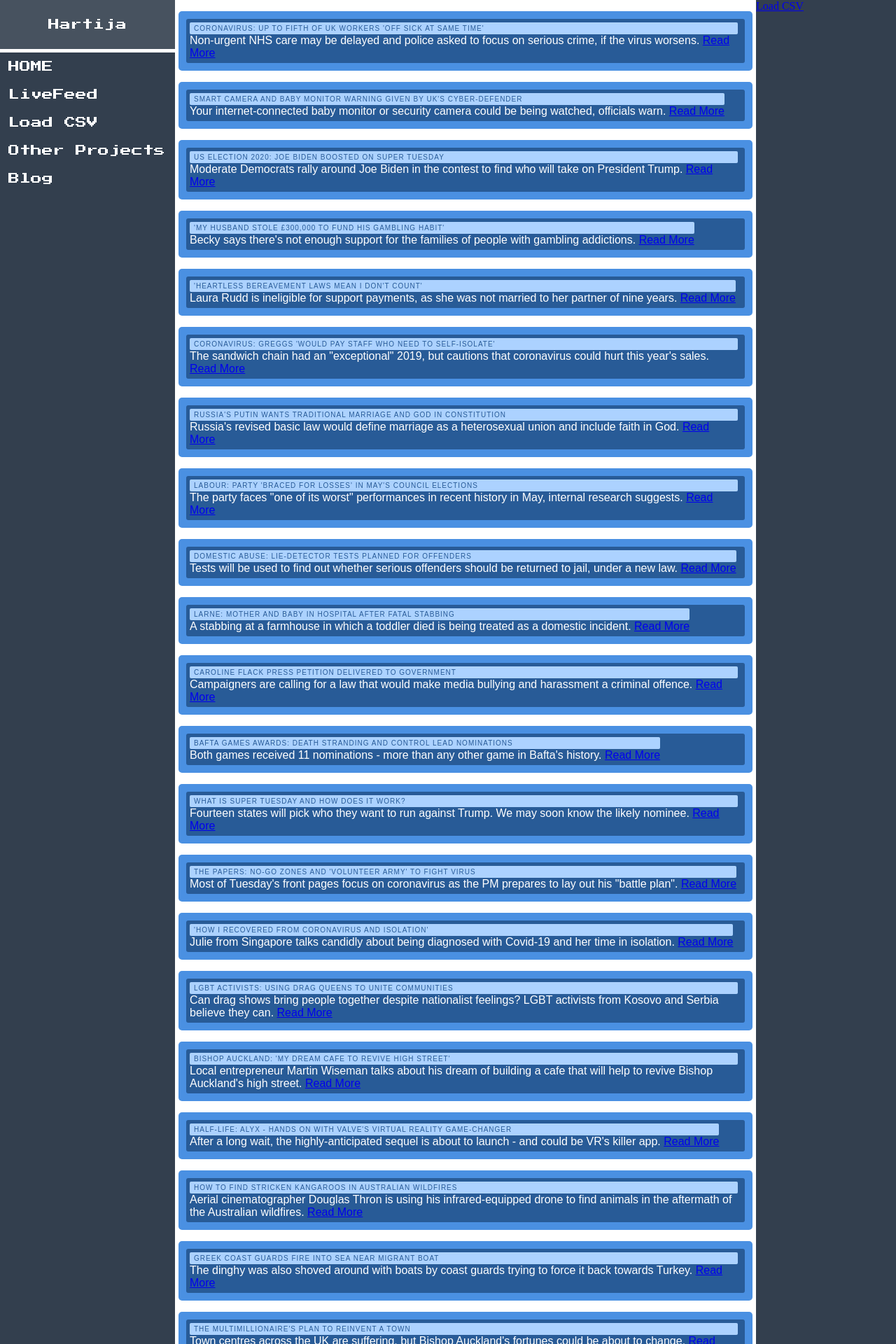
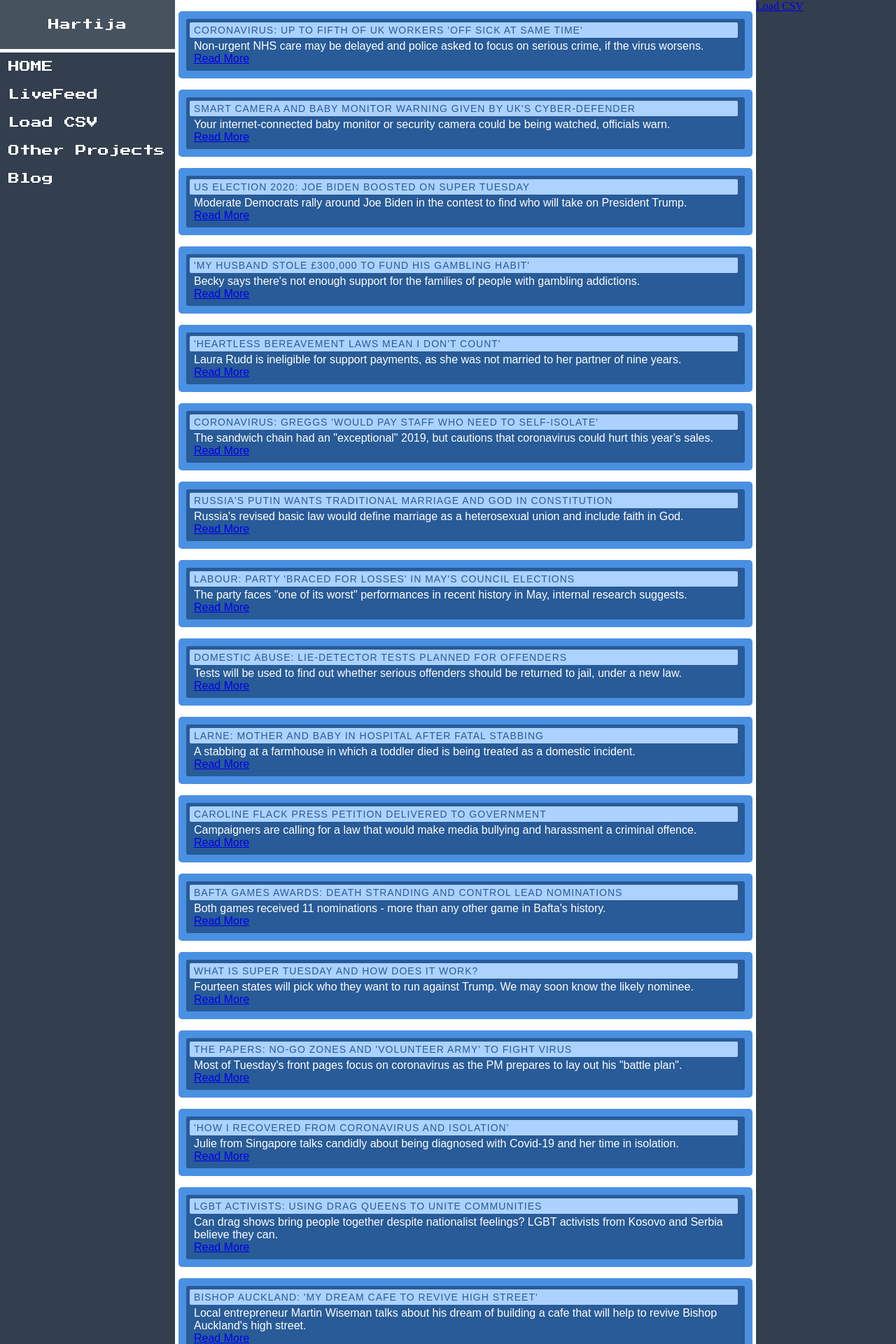
Before and after one commit to drobilica/hartija, a Flask app: page / in a window 1280 px wide. Shown: the top 1920 px of the page at 70% size. Run offline with Flask 2, Linux system fonts and the light colour scheme.

Commit message:
update everything

```diff
--- a/app/routes.py
+++ b/app/routes.py
@@ -14,7 +14,7 @@ def index():
     entries = model.load_sample_csv()
 
     return render_template(
-        'index.html.j2',
+        'fixedlist.html.j2',
         entries = entries
         )
 
--- a/app/static/css/main.css
+++ b/app/static/css/main.css
@@ -112,12 +112,13 @@ ul li {
     padding: 5px 10px 5px 5px;
     margin: 5px;
 }
-span {
+
+.article_content span {
     display: flex;
     padding: 3px 6px;
     justify-content: flex-start;
     color: #285b97;
-    font-size: 10px;
+    font-size: 14px;
     align-self: flex-start;
     text-transform: uppercase;
     background: #acd2ff;
@@ -126,6 +127,19 @@ span {
     /*width: 100%*/
 }
 
-ul li img {
+.article_content img {
   height: 150px;
 }
+
+.article_content {
+  width:100%;
+}
+
+.article_content a {
+  align: right;
+}
+
+.summary {
+  padding: 3px 6px;
+
+}
--- /dev/null
+++ b/app/templates/fixedlist.html.j2
@@ -0,0 +1,18 @@
+{% extends "base.html.j2" %}
+{% block content %}
+
+  {% for key,value in entries.iterrows() %}
+
+  <ul>
+      <li>
+           <div class="article_content">
+             <span>{{ value.title|e }}</span>
+             <div class="summary">
+               {{ value.summary|e }}</br>
+               <a href="{{ value.link }}">Read More</a>
+             </div>
+           </div>
+       </li>
+  </ul>
+  {% endfor %}
+{% endblock %}
```
